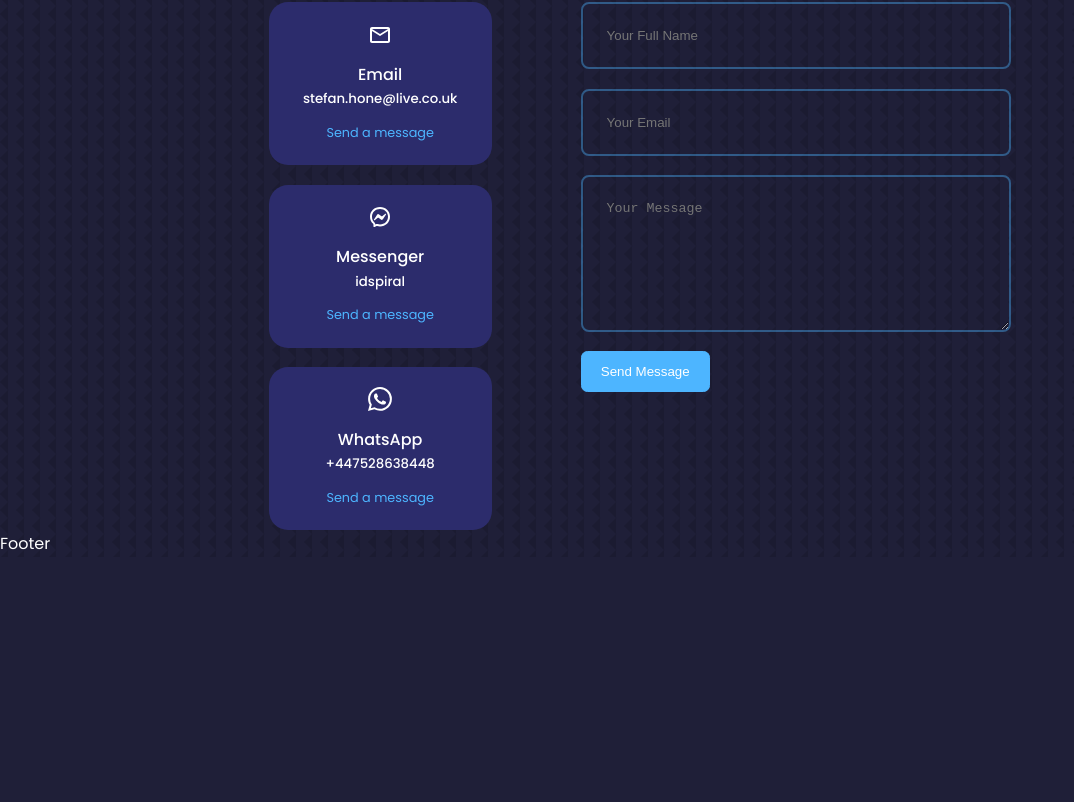
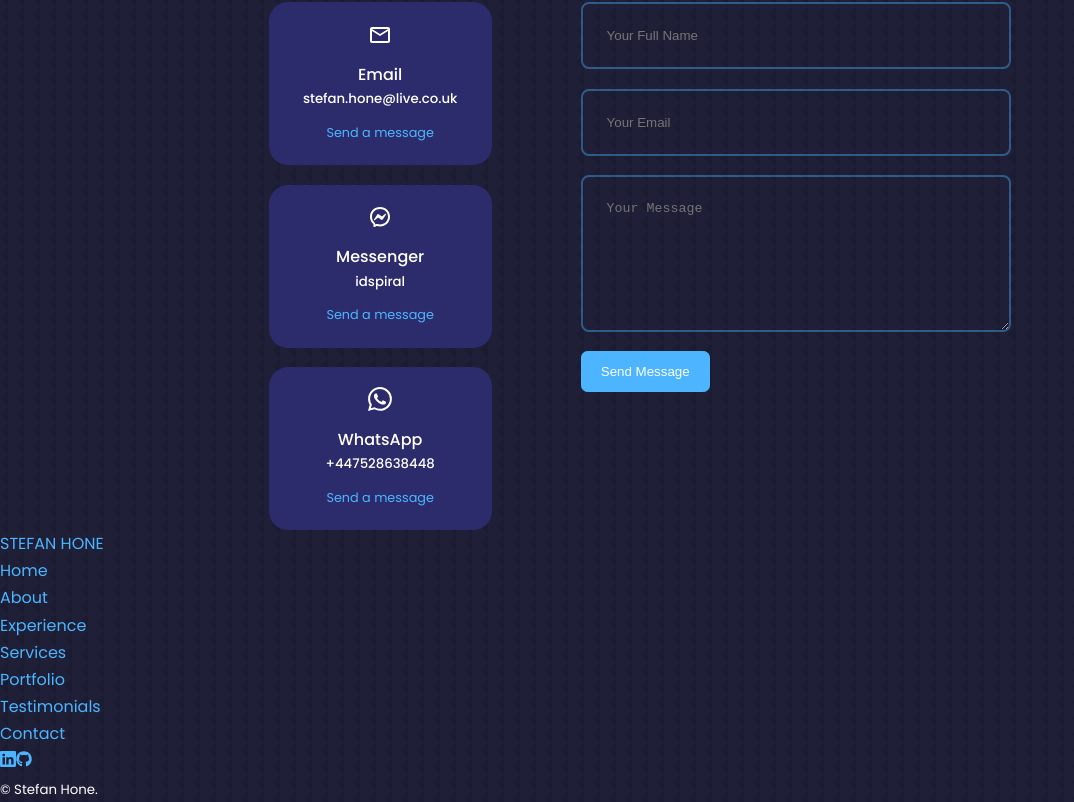
Before and after one commit to stefhone/react-portfolio-testing-1, a React (Create React App) app: page / in a window 1280 px wide. Shown: the part 5002-5804 px from the top of the page, without its empty margins (0-1074 px from the left). Before the commit the page ends 5559 px from the top, so only its background shows below. Built offline with nearby package versions, Linux system fonts and the light colour scheme.

Commit message:
Footer Component P1 - Initial jsx/html code

```diff
--- a/src/components/footer/Footer.jsx
+++ b/src/components/footer/Footer.jsx
@@ -1,9 +1,32 @@
 import React from 'react'
 import './footer.css'
+import {BsLinkedin} from 'react-icons/bs'
+import {FaGithub} from 'react-icons/fa'
 
 const Footer = () => {
   return (
-    <div>Footer</div>
+    <footer>
+      <a href="#" className='footer__logo'>STEFAN HONE</a>
+
+      <ul className='permalinks'>
+        <li><a href="#">Home</a></li>
+        <li><a href="#about">About</a></li>
+        <li><a href="#experience">Experience</a></li>
+        <li><a href="#services">Services</a></li>
+        <li><a href="#portfolio">Portfolio</a></li>
+        <li><a href="#testimonials">Testimonials</a></li>
+        <li><a href="#contact">Contact</a></li>
+      </ul>
+
+      <div className="footer__socials">
+      <a href="https://linkedin.com" target="_blank" rel="noreferrer"><BsLinkedin/></a>
+        <a href="https://github.com" target="_blank" rel="noreferrer"><FaGithub/></a>
+      </div>
+
+      <div className="footer__copyright">
+        <small>&copy; Stefan Hone.</small>
+      </div>
+    </footer>
   )
 }
 
--- a/src/components/header/HeaderSocial.jsx
+++ b/src/components/header/HeaderSocial.jsx
@@ -5,8 +5,8 @@
 const HeaderSocial = () => {
   return (
     <div className='header__social'>
-        <a href="https://linkedin.com" target="_blank"><BsLinkedin/></a>
-        <a href="https://github.com" target="_blank"><FaGithub/></a>
+        <a href="https://linkedin.com" target="_blank" rel="noreferrer"><BsLinkedin/></a>
+        <a href="https://github.com" target="_blank" rel="noreferrer"><FaGithub/></a>
     </div>
   )
 }
--- a/src/components/portfolio/Portfolio.jsx
+++ b/src/components/portfolio/Portfolio.jsx
@@ -71,7 +71,7 @@
 
               <div className="portfolio__item-cta">
                 <a href={github} className="btn">GitHub</a>
-                <a href={demo} className="btn btn-primary" target='_blank'>Live Demo</a>
+                <a href={demo} className="btn btn-primary" target='_blank' rel="noreferrer">Live Demo</a>
               </div>
             </article>
             )
```
